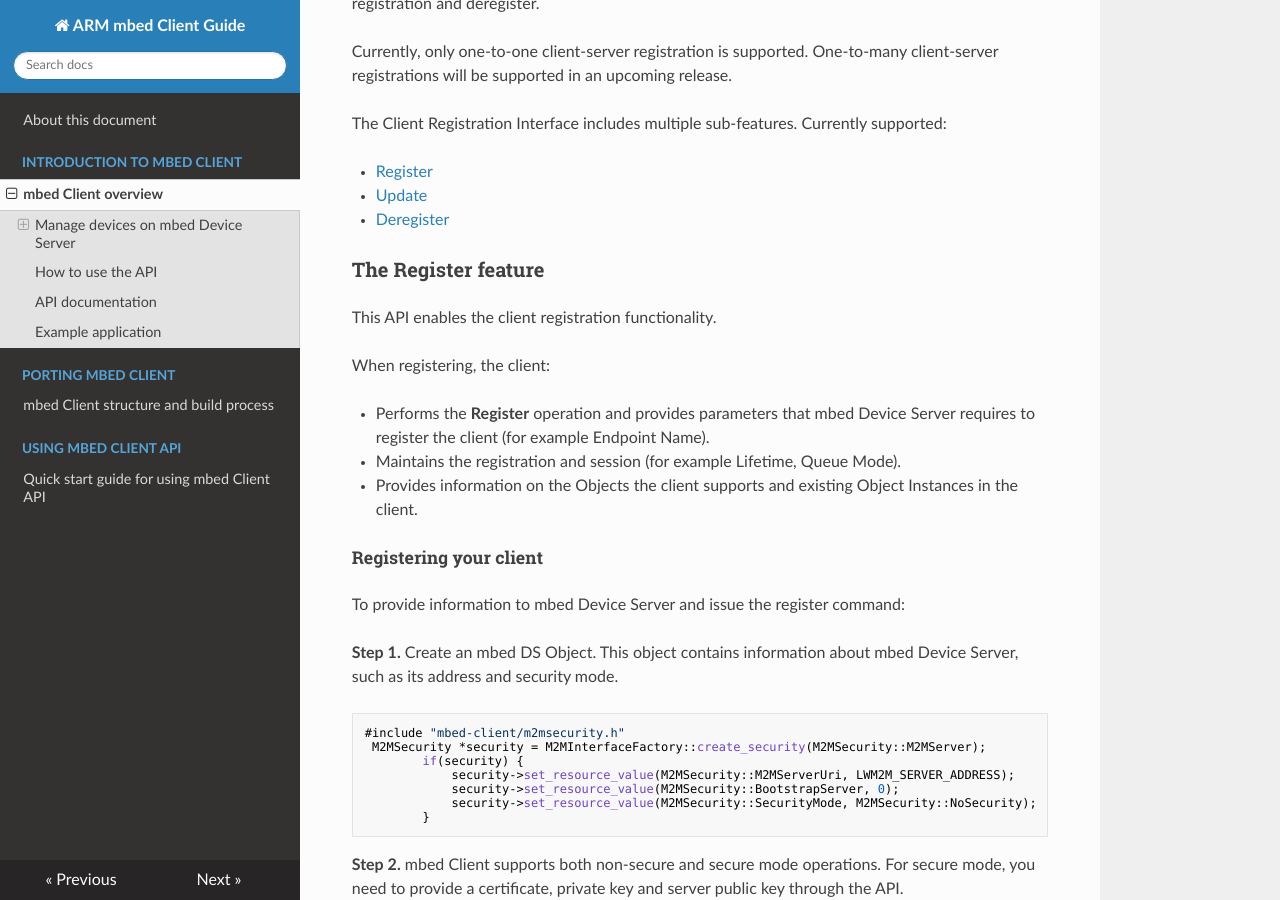
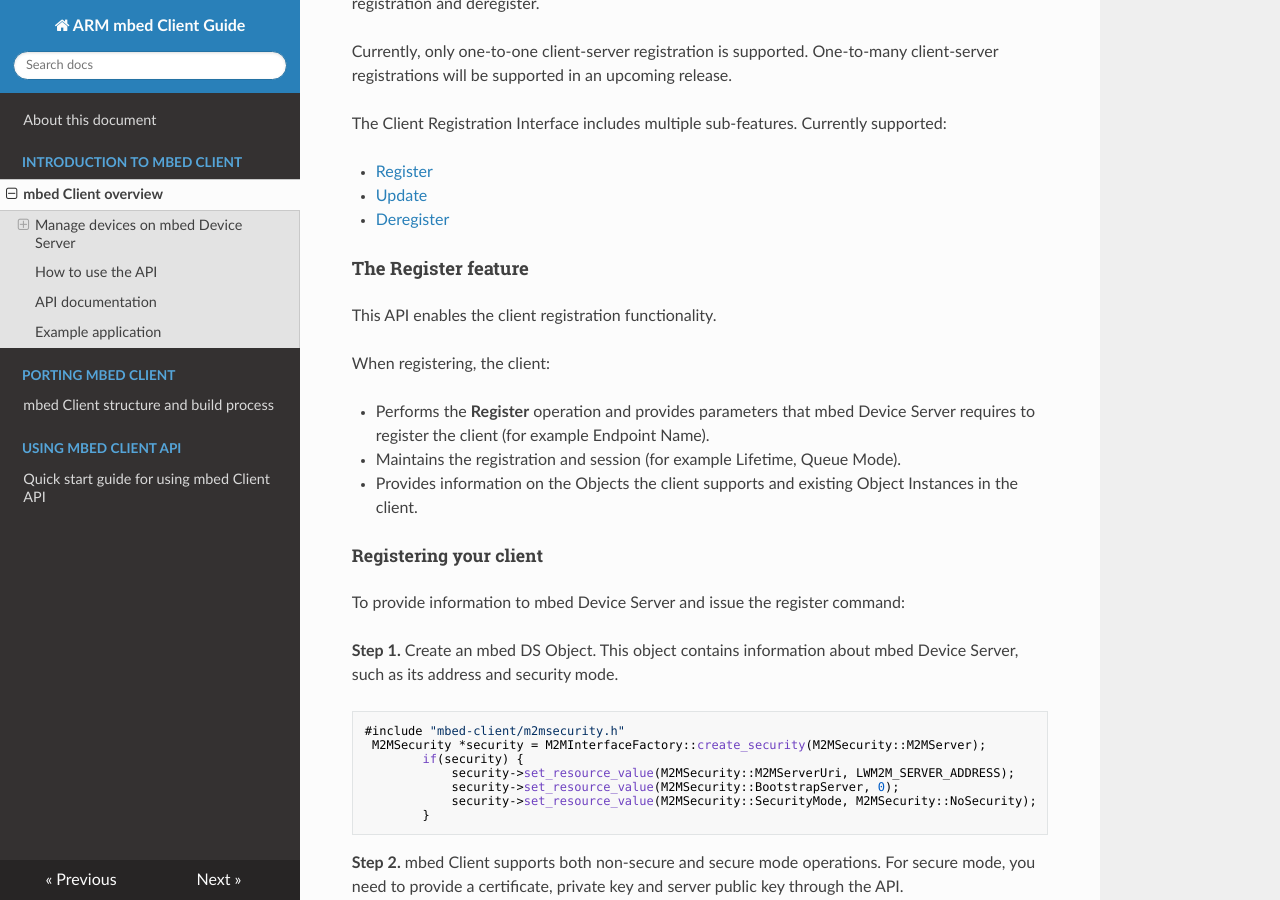
Before and after one commit to ARMmbed/mbed-client, an MkDocs documentation site: the page built from docs/Introduction.md, in a window 1280 px wide and 900 px high, scrolled down 1084 px. Built offline with MkDocs 1.6.1, drawn with Linux system fonts in a browser that asks for light colours; nearby versions of some CDN libraries; old or Windows-style settings are respelled for this version of MkDocs.

Commit message:
minor edit

```diff
--- a/docs/Introduction.md
+++ b/docs/Introduction.md
@@ -50,7 +50,7 @@
 - [Update](#the-update-feature)
 - [Deregister](#the-deregister-feature)
 
-### The Register feature
+#### The Register feature
 
 This API enables the client registration functionality.
 
```
